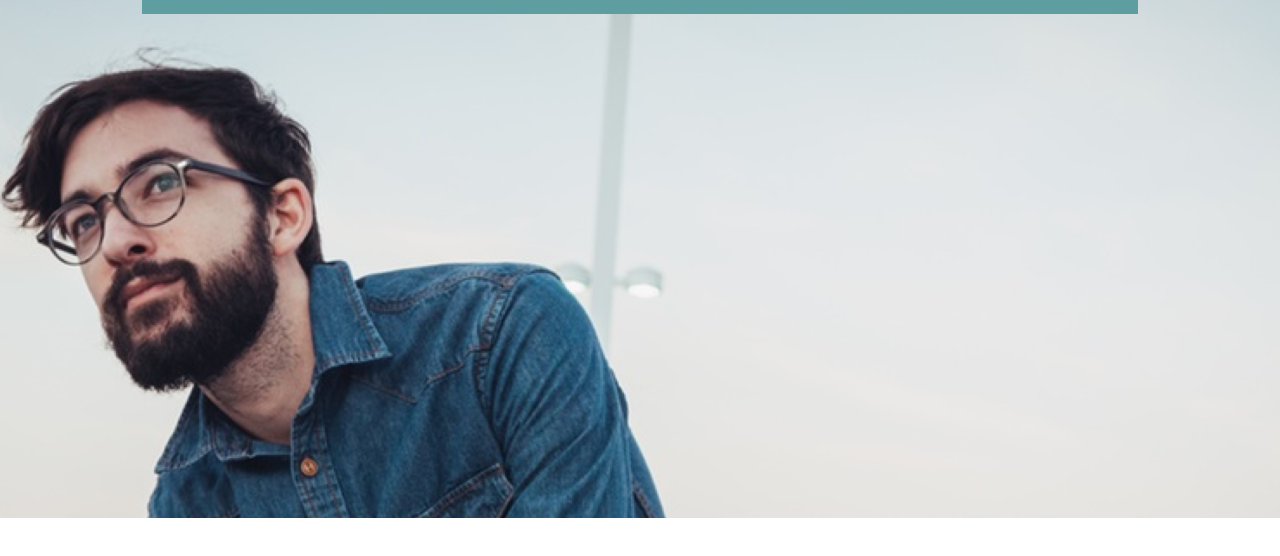
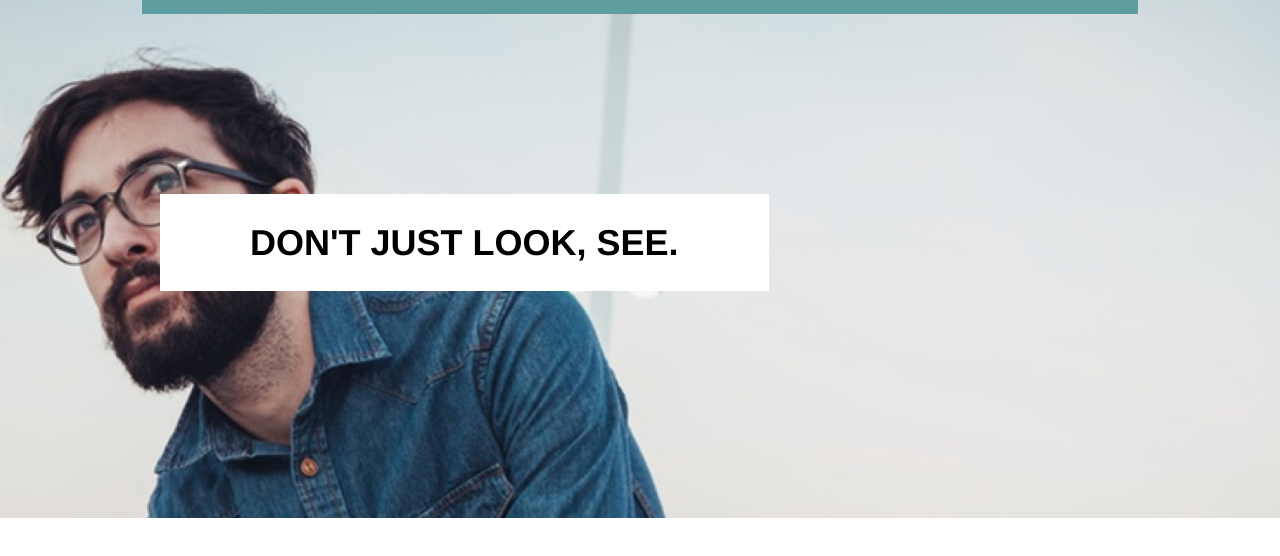
Before and after one commit to josh-tournier/TortoiseshellOptics, a plain HTML site: page index.html in a window 1280 px wide. Shown: the part 76-632 px from the top of the page. Drawn offline with Linux system fonts and the light colour scheme.

Commit message:
Add Main Banner HTML/CSS

```diff
--- a/index.html
+++ b/index.html
@@ -22,6 +22,11 @@
           <span class="nav-button"><a href="#">Contact</a></span>
         </div>
       </nav>
+      <div class="flex container">
+        <div class="banner">
+          <h1>DON'T JUST LOOK, SEE.</h1>
+        </div>
+      </div>
     </header>
 
   </body>
--- a/resources/css/style.css
+++ b/resources/css/style.css
@@ -52,7 +52,7 @@ nav {
 }
 
 .nav-button {
-  display: inline-block;
+
   padding: 0 1rem;
 }
 
@@ -60,3 +60,19 @@ a {
   color: white;
   text-decoration: none;
 }
+
+/* Banner Rules */
+
+.banner {
+  background-color: white;
+  width: auto;
+  display: inline-block;
+  margin-top: 10rem;
+}
+
+.banner h1 {
+  font-weight: bold;
+  font-size: 2rem;
+  line-height: 1.2;
+  padding: 1.5rem 5rem;
+}
```
